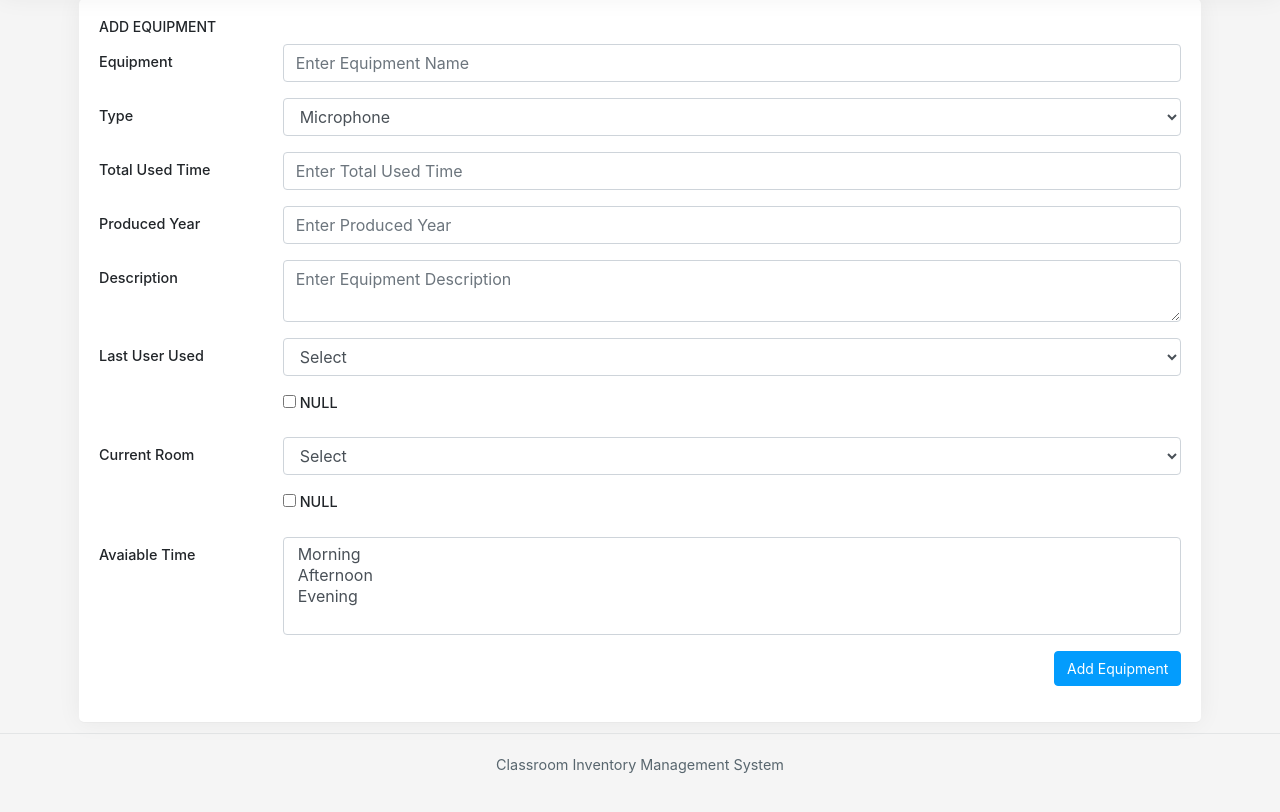
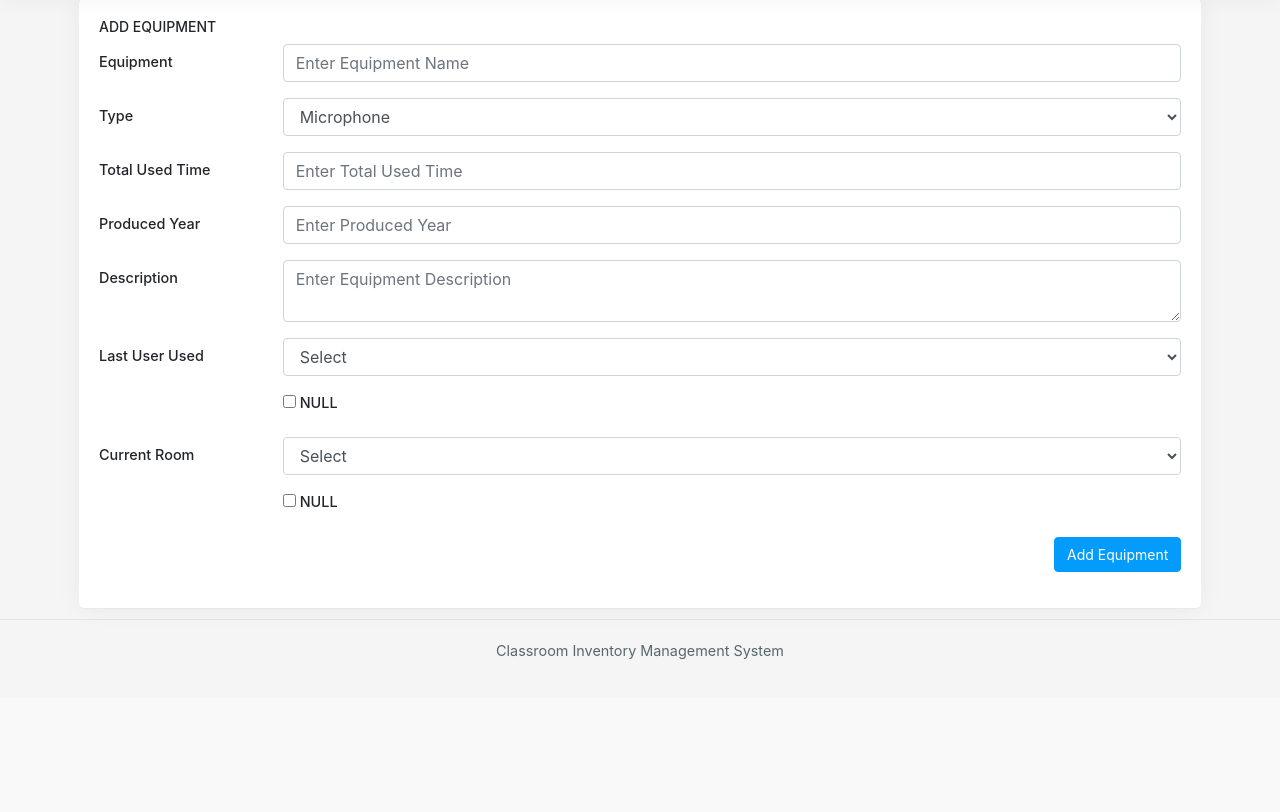
Before and after one commit to linhtingg/ClassroomInventory, a PHP site: page /admin/add-equipment.php in a window 1280 px wide. Shown: the part 127-939 px from the top of the page. After the commit the page ends 787 px from the top, so only its background shows below. Run offline with PHP 8.4, Linux system fonts and the light colour scheme; a user stored in the database is signed in; data comes from the database, SQL or seed files in the repository.

Commit message:
fix add equipment

```diff
--- a/admin/add-equipment.php
+++ b/admin/add-equipment.php
@@ -11,7 +11,7 @@ if (strlen($_SESSION['sscmsaid'] == 0)) {
         $equipment = $_POST['equipment'];
         $rowCount = EquipmentController::getEquipmentByID($equipment)->rowCount();
         if ($rowCount == 0) {
-            $sql = "INSERT INTO equipment VALUES (?,?,?,?,?,?,?,?,1)";
+            $sql = "INSERT INTO equipment VALUES (?,?,?,?,?,?,?,1)";
             $query = Query::execute(
                 $sql,
                 [
@@ -22,7 +22,6 @@ if (strlen($_SESSION['sscmsaid'] == 0)) {
                     $_POST['description'],
                     $_POST['lastUserUsed'],
                     $_POST['currentRoom'],
-                    $_POST['avaiableTimes']
                 ]
             );
             if ($query->rowCount() > 0) {
@@ -129,16 +128,6 @@ if (strlen($_SESSION['sscmsaid'] == 0)) {
                                     </div>
                                 </div>
                                 <div class="form-group row">
-                                    <label class="col-2 col-form-label">Avaiable Time</label>
-                                    <div class="col-10">
-                                        <select class="form-control" name="avaiableTimes" multiple required>
-                                            <option value="Morning">Morning</option>
-                                            <option value="Afternoon">Afternoon</option>
-                                            <option value="Evening">Evening</option>
-                                        </select>
-                                    </div>
-                                </div>
-                                <div class="form-group row">
                                     <div class="col-12 text-right">
                                         <button type="submit" class="btn btn-primary waves-effect waves-light" name="submit">Add Equipment</button>
                                     </div>
```
